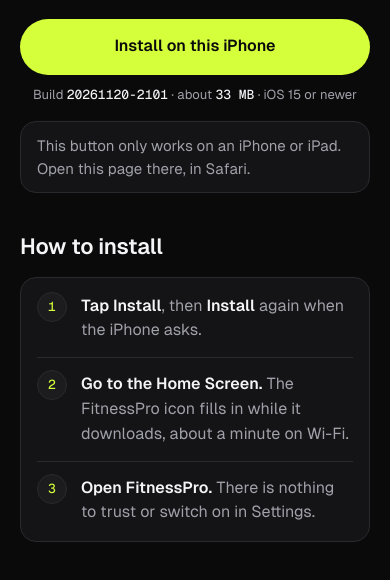
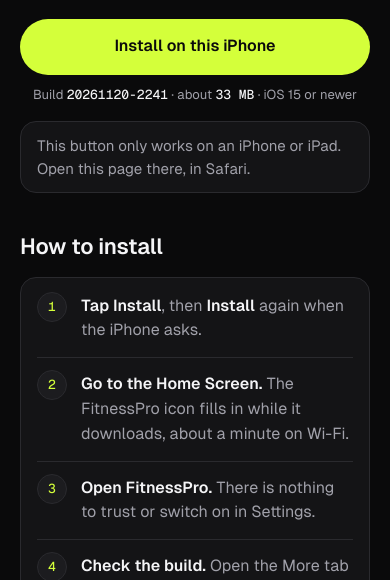
Before and after one commit to delucatech/fitnesspro-testers, a plain HTML site: page ios/index.html in a window 390 px wide. Shown: the part 245-825 px from the top of the page. Drawn offline with Linux system fonts and the light colour scheme.

Commit message:
iPhone test build 1.9 (20261120-2241)

```diff
--- a/ios/index.html
+++ b/ios/index.html
@@ -81,7 +81,7 @@
   <p class="lead">Open this page in <strong>Safari</strong> on your iPhone and tap Install. It installs over the build you have and keeps your data.</p>
 
   <a class="install" id="install" href="itms-services://?action=download-manifest&amp;url=https://delucatech.github.io/fitnesspro-testers/ios/manifest.plist">Install on this iPhone</a>
-  <p class="meta">Build <span class="mono">20261120-2101</span> &middot; about <span class="mono">33 MB</span> &middot; iOS 15 or newer</p>
+  <p class="meta">Build <span class="mono">20261120-2241</span> &middot; about <span class="mono">33 MB</span> &middot; iOS 15 or newer</p>
   <p class="not-ios" id="not-ios">This button only works on an iPhone or iPad. Open this page there, in Safari.</p>
 
   <h2>How to install</h2>
@@ -89,6 +89,7 @@
     <li><strong>Tap Install</strong>, then <strong>Install</strong> again when the iPhone asks.</li>
     <li><strong>Go to the Home Screen.</strong> The FitnessPro icon fills in while it downloads, about a minute on Wi-Fi.</li>
     <li><strong>Open FitnessPro.</strong> There is nothing to trust or switch on in Settings.</li>
+    <li><strong>Check the build.</strong> Open the More tab and scroll to the bottom. It should say <span class="mono">build 20261120-2241</span>.</li>
   </ol>
 
   <div class="more">
```
Also changed, not shown: 1 other file.
